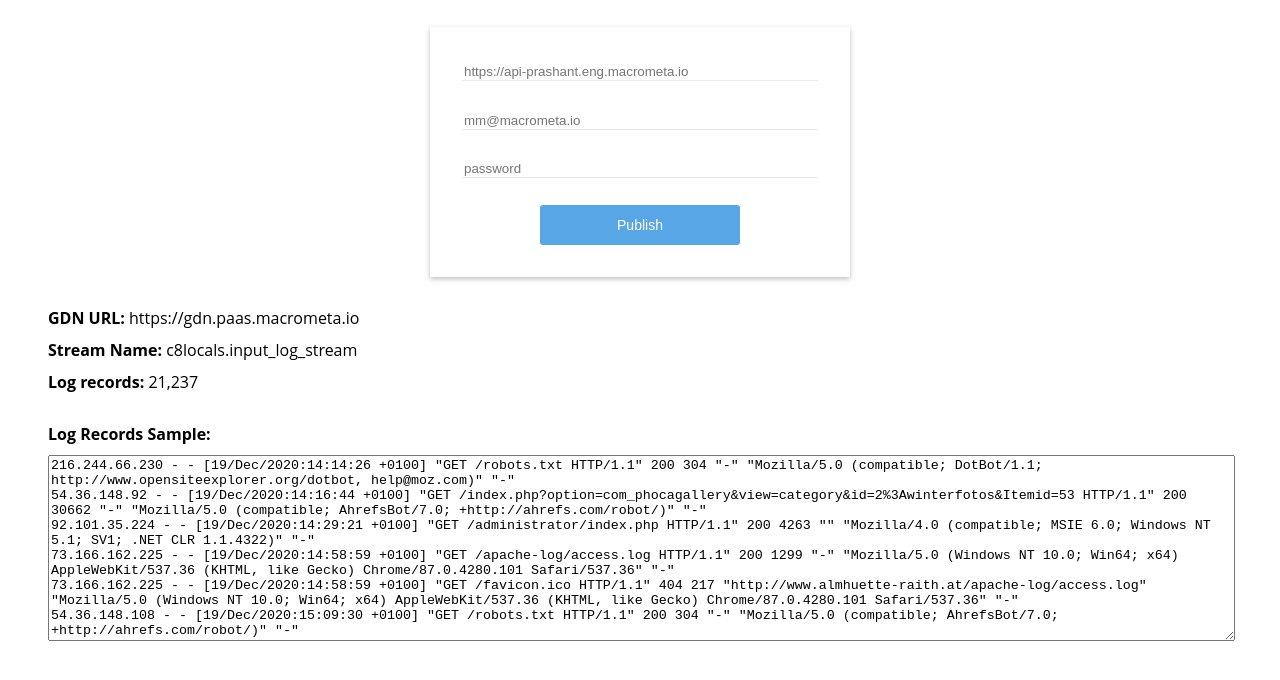
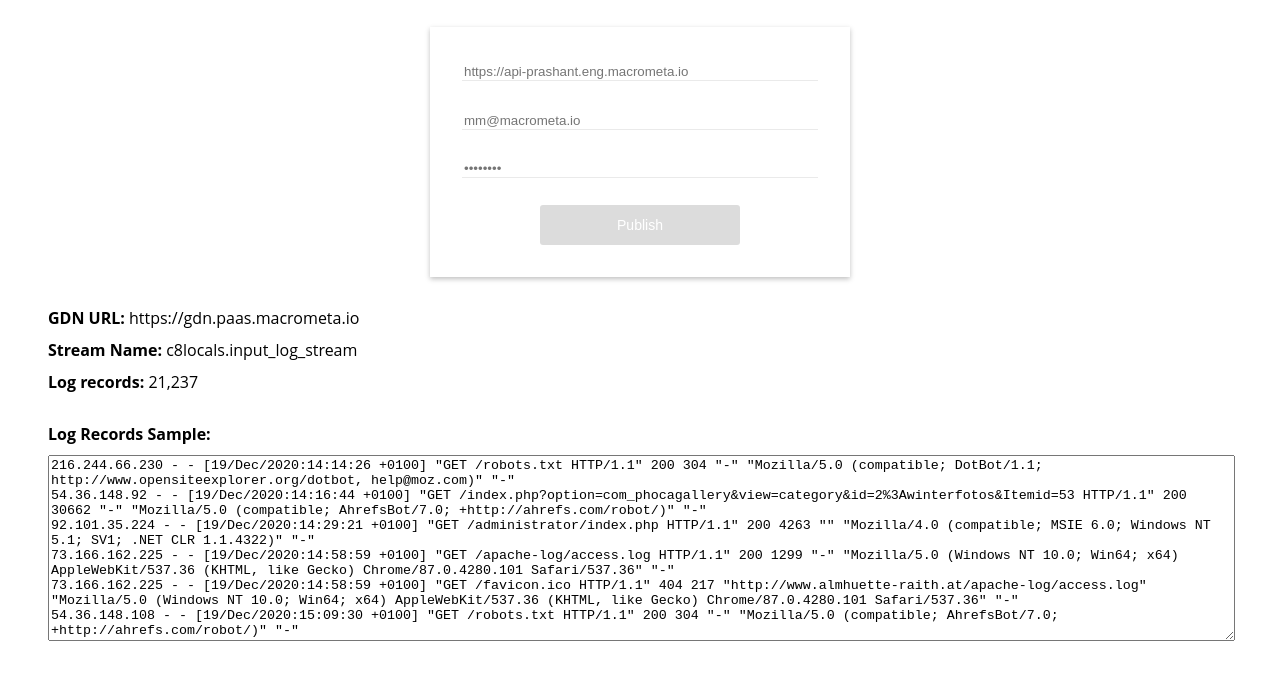
Before and after one commit to Macrometacorp/demo-realtime-log-analytics, a website: page index.html in a window 1280 px wide. Both pictures are taken after a click on the button "Publish". Shown: the part 104-784 px from the top of the page. Drawn offline with nearby package versions, Linux system fonts and the light colour scheme; no server answers.

Commit message:
Handle Validation. Disable Publish button until all logs are published.

```diff
--- a/index.html
+++ b/index.html
@@ -1,18 +1,21 @@
 <!DOCTYPE html>
 <html>
 <head>
+<meta content="text/html;charset=utf-8" http-equiv="Content-Type">
+<meta content="utf-8" http-equiv="encoding">
+<title>Macrometa Log Producer</title>
 <script src="https://ajax.googleapis.com/ajax/libs/jquery/3.5.1/jquery.min.js"></script>
 <script>
-    let count = 0;
+
+    const logFileURL = "https://raw.githubusercontent.com/pzombade/mm-log-publisher/gh-pages/testlogs.log"; //server / testlogs;
+    const streamName = "c8locals.input_log_stream";
     const startTime = new Date().getTime();
-    const logFileName = "server.log"; //"testlogs.log";
-    const logFileURL = `https://raw.githubusercontent.com/pzombade/mm-log-publisher/gh-pages/${logFileName}`;
-    const streamName = "c8locals.input_log_stream";
     let streamURL = `/_fabric/_system/_api/streams/${streamName}/publish?global=false`;
 
     // Empty the values if we decide to get the email/password from the URL
     let hostName, email, password;
     let mmJwtToken;
+    let count = 0;
 
     // Convert the message to string
     function convertToString(line){
@@ -79,17 +82,27 @@
         }
     }
 
+    // Validate and set the credentials
     function setCredentials(){
+        let result;
         hostName = $("#gdnUrl").val();
         streamURL = hostName+streamURL;
         email = $("#email").val();
         password = $("#password").val();
+        result = hostName && email && password; // Make sure valid values are in
+
+        return result;
     }
 
     // Read the log file and start the publishing
     function start() {
         $('#publish-button').prop('disabled', true);
-        setCredentials();
+        $('#publish-button').css('background-color', 'gainsboro');
+
+        if (!setCredentials()){
+            alert("Please provide valid GDN URL, User Name and Password.");
+            return false;
+        }
 
         //Read the log file and publish events
         $.ajax({
@@ -106,6 +119,7 @@
                 const time = ( endTime - startTime) / 1000;
                 console.log(`Published ${count} logs in ${time} seconds. It will take some time to reflect aggregated records in the collection.`);
                 $('#publish-button').prop('disabled', false);
+                $('#publish-button').css('background-color', '#58a6e6');
             },
             error: function(err) {
                 console.log('Failed in main:', err);
@@ -176,7 +190,7 @@
         margin-top: 10px;
     }
 
-/* Login Form Styling starts */
+/* Login Form Styling Starts */
 * {
   box-sizing: border-box;
 }
@@ -237,12 +251,12 @@
         <div id="button-container" class="center">
             <div class="log-form center"><!-- Start login form -->
                 <form>
-                    <input value="https://api-prashant.eng.macrometa.io" id="gdnUrl" type="text" title="GDN URL" placeholder="GDN URL"/>
+                   <input value="https://api-prashant.eng.macrometa.io" id="gdnUrl" type="text" title="GDN URL" placeholder="GDN URL"/>
                    <input value="mm@macrometa.io" id="email" type="text" title="User Name" placeholder="User Name" />
-                   <input value="" id="password" type="password" title="password" placeholder="password"/>
+                   <input value="Test1234" id="password" type="password" title="password" placeholder="password"/>
                    <button id="publish-button" onclick="start()">Publish</button>
                 </form>
-               </div><!-- End login form -->
+            </div><!-- End login form -->
         </div>
     </div>
     <ul id="details">
```
